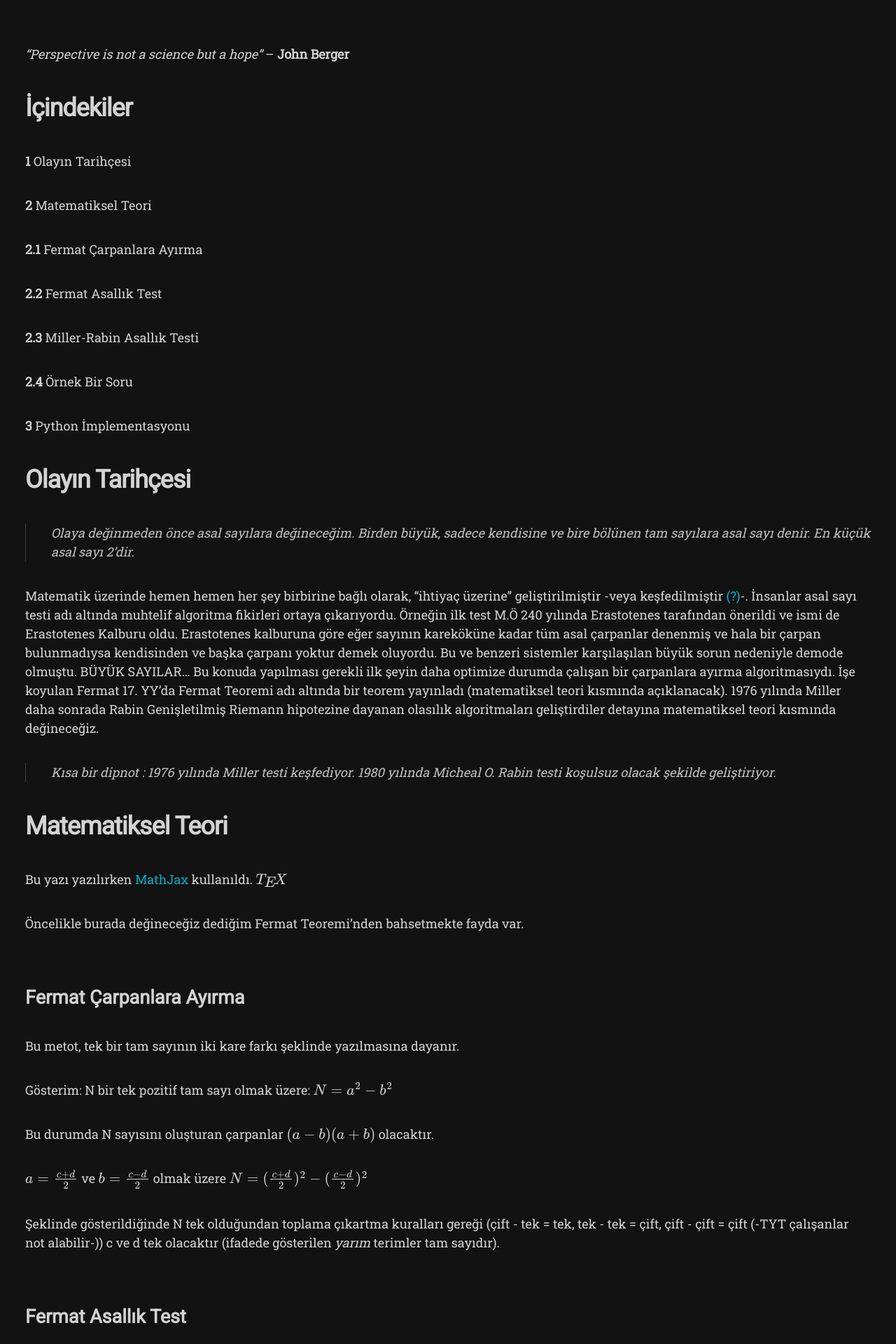
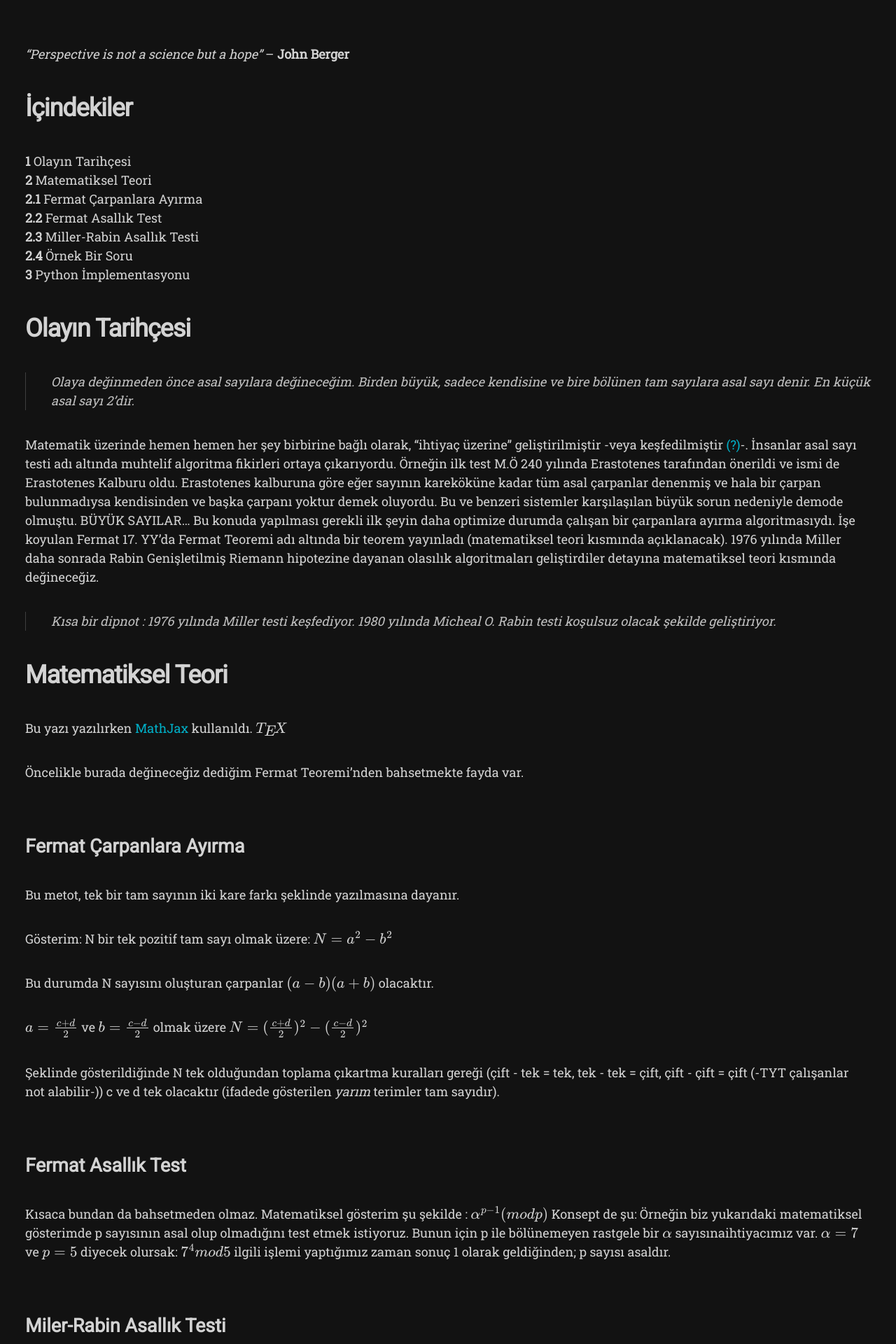
Before and after one commit to vx-zone/vx-zone.github.io, a Jekyll site: the page built from _posts/2022-08-24-primalitytest.md, in a window 1280 px wide. Shown: the part 307-2227 px from the top of the page at 70% size. Built offline with Jekyll 4.4.1, drawn with Linux system fonts in a browser that asks for light colours; nearby versions of some CDN libraries; some web fonts are replaced; formulas are drawn with MathJax 3.

```diff
--- a/_posts/2022-08-24-primalitytest.md
+++ b/_posts/2022-08-24-primalitytest.md
@@ -12,18 +12,12 @@ _“Perspective is not a science but a hope”_
 
 # İçindekiler
 
-**1** Olayın Tarihçesi
-
-**2** Matematiksel Teori
-
-**2.1** Fermat Çarpanlara Ayırma
-
-**2.2** Fermat Asallık Test
-
-**2.3** Miller-Rabin Asallık Testi
-
-**2.4** Örnek Bir Soru
-
+**1** Olayın Tarihçesi\
+**2** Matematiksel Teori\
+**2.1** Fermat Çarpanlara Ayırma\
+**2.2** Fermat Asallık Test\
+**2.3** Miller-Rabin Asallık Testi\
+**2.4** Örnek Bir Soru\
 **3** Python İmplementasyonu
 
 # Olayın Tarihçesi
@@ -74,13 +68,10 @@ Soruyu çözmeye zaten 2. adımdan başlayacağız çünkü sayı direkt verilmi
 $$\frac{282}{2} = 141$$ olduğundan ve 141'in tekrar ikiye bölümünden tam sayı değeri alamayacağımızdan dolayı $$282 = 2^1 \times 141$$
 Yani $$k = 1, m = 141$$ olacaktır.
 
-$$\gg b_0 = 2^141 mod 283$$
-
-$$\gg b_0 = 282$$
-
-$$\gg b_1 = 282^2 mod 283$$
-
-$$\gg b_1 = 1$$
+$$\gg b_0 = 2^141 mod 283$$\
+$$\gg b_0 = 282$$\
+$$\gg b_1 = 282^2 mod 283$$\
+$$\gg b_1 = 1$$\
 
 Eğer sonuç -1 çıkıyorsa sayı asal değildir.
 Eğer sonuç +1 çıkıyorsa sayı asal sayıdır. Buna göre 283 sayısı asaldır.
```
